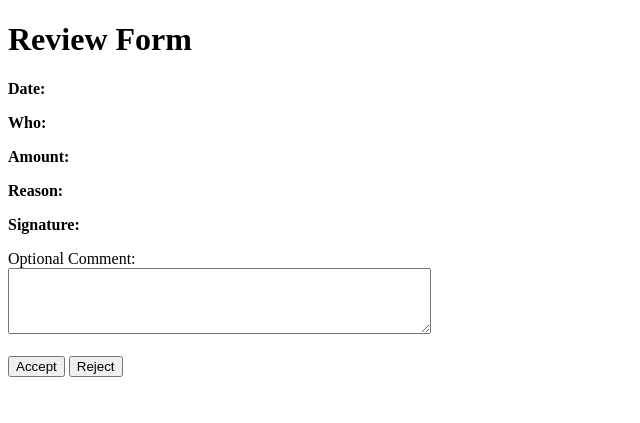
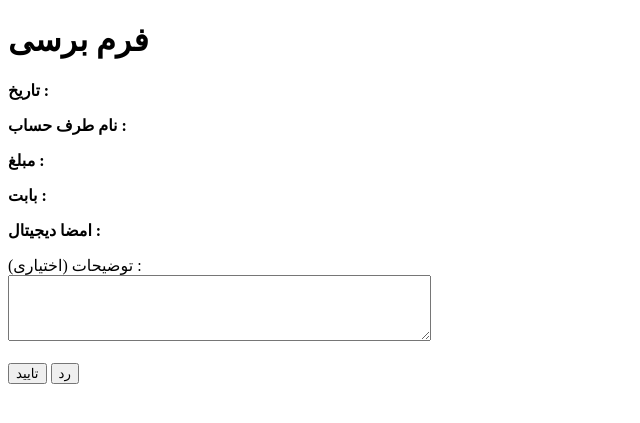
Before and after one commit to parzzaa/tele, a Flask app: template templates/review.html in a window 1280 px wide. Shown: the top 423 px of the page, without its empty margins (0-640 px from the left). Run offline with Flask 3, Linux system fonts and the light colour scheme; the template is opened without the code that fills it, so the values that code supplies are empty.

Commit message:
modified:   templates/dashboard.html 	modified:   templates/index.html 	modified:   templates/review.html

```diff
--- a/templates/review.html
+++ b/templates/review.html
@@ -3,23 +3,23 @@
 <head>
     <meta charset="UTF-8">
     <meta name="viewport" content="width=device-width, initial-scale=1.0">
-    <title>Review Form</title>
+    <title>فرم برسی</title>
 </head>
 <body>
-    <h1>Review Form</h1>
+    <h1>فرم برسی</h1>
 
-    <p><strong>Date:</strong> {{ form['data']['date'] }}</p>
-    <p><strong>Who:</strong> {{ form['data']['who'] }}</p>
-    <p><strong>Amount:</strong> {{ form['data']['amount'] }}</p>
-    <p><strong>Reason:</strong> {{ form['data']['reason'] }}</p>
-    <p><strong>Signature:</strong> {{ form['data']['signature'] }}</p>
+    <p><strong>تاریخ :</strong> {{ form['data']['date'] }}</p>
+    <p><strong>نام طرف حساب :</strong> {{ form['data']['who'] }}</p>
+    <p><strong>مبلغ :</strong> {{ form['data']['amount'] }}</p>
+    <p><strong>بابت :</strong> {{ form['data']['reason'] }}</p>
+    <p><strong>امضا دیجیتال :</strong> {{ form['data']['signature'] }}</p>
 
     <form action="{{ url_for('submit_review', form_id=form_id) }}" method="POST">
-        <label for="comment">Optional Comment:</label><br>
+        <label for="comment">توضیحات (اختیاری) :</label><br>
         <textarea name="comment" id="comment" rows="4" cols="50"></textarea><br><br>
 
-        <button type="submit" name="decision" value="accept">Accept</button>
-        <button type="submit" name="decision" value="reject">Reject</button>
+        <button type="submit" name="decision" value="accept">تایید</button>
+        <button type="submit" name="decision" value="reject">رد</button>
     </form>
 </body>
 </html>
```
Also changed, not shown: templates/dashboard.html (+7 -7 lines), templates/index.html (+7 -7 lines).
